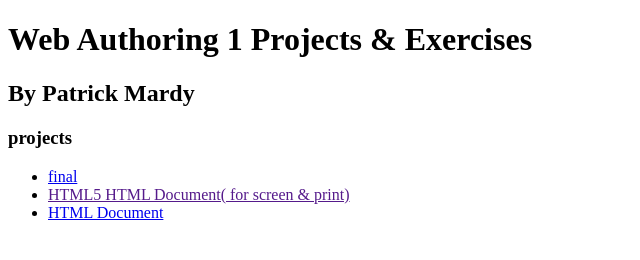
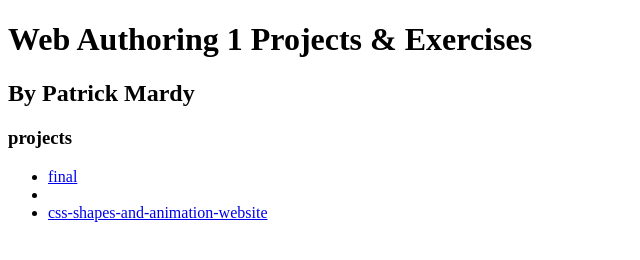
Before and after one commit to hellstan/hellstan.github.com, a plain HTML site: page index.html in a window 1280 px wide. Shown: the whole page, without its empty margins (0-640 px from the left). Drawn offline with Linux system fonts and the light colour scheme.

Commit message:
Update index.html

```diff
--- a/index.html
+++ b/index.html
@@ -24,8 +24,8 @@
  <h3>projects</h3>
  <ul>
    <li><a href="final/index.html">final</a></li>
-   <li><a href="">HTML5 HTML Document( for screen & print)</a></li>
-   <li><a href="hTML5-document/index.html"> HTML Document</a></li>
+   <li><a href="webfont-website/index.html"></a></li>
+   <li><a href="css-shapes-and-animation-website/index.html">css-shapes-and-animation-website</a></li>
  </ul>
 </section>
 
```
